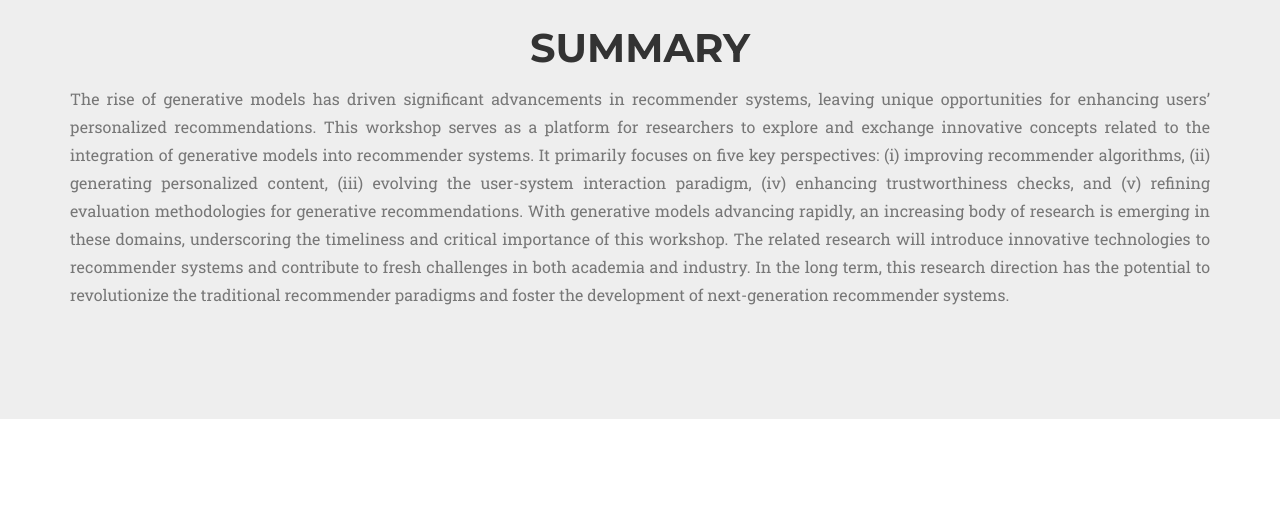
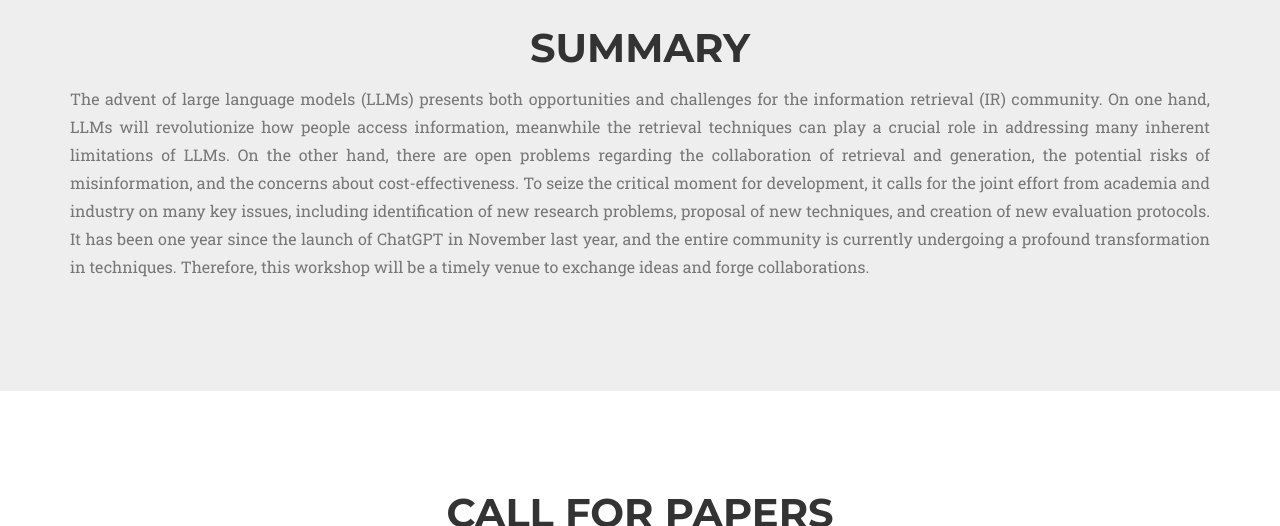
Before and after one commit to IRMeetsLLM/IRMeetsLLM.github.io, a Jekyll site: the page built from index.md, in a window 1280 px wide and 900 px high, cut to the strip 374-900 px from the top of the window. Built offline with Jekyll 4.4.1, drawn with Linux system fonts in a browser that asks for light colours; nearby versions of some CDN libraries; some web fonts are replaced.

Commit message:
Update summary.html

```diff
--- a/_includes/summary.html
+++ b/_includes/summary.html
@@ -9,7 +9,7 @@
             <div class="row text-justify">
                 <div class="col-md-12">
                     <p class="large text-muted">
-                       The rise of generative models has driven significant advancements in recommender systems, leaving unique opportunities for enhancing users’ personalized recommendations. This workshop serves as a platform for researchers to explore and exchange innovative concepts related to the integration of generative models into recommender systems. It primarily focuses on five key perspectives: (i) improving recommender algorithms, (ii) generating personalized content, (iii) evolving the user-system interaction paradigm, (iv) enhancing trustworthiness checks, and (v) refining evaluation methodologies for generative recommendations. With generative models advancing rapidly, an increasing body of research is emerging in these domains, underscoring the timeliness and critical importance of this workshop. The related research will introduce innovative technologies to recommender systems and contribute to fresh challenges in both academia and industry. In the long term, this research direction has the potential to revolutionize the traditional recommender paradigms and foster the development of next-generation recommender systems.
+                      The advent of large language models (LLMs) presents both opportunities and challenges for the information retrieval (IR) community. On one hand, LLMs will revolutionize how people access information, meanwhile the retrieval techniques can play a crucial role in addressing many inherent limitations of LLMs. On the other hand, there are open problems regarding the collaboration of retrieval and generation, the potential risks of misinformation, and the concerns about cost-effectiveness. To seize the critical moment for development, it calls for the joint effort from academia and industry on many key issues, including identification of new research problems, proposal of new techniques, and creation of new evaluation protocols. It has been one year since the launch of ChatGPT in November last year, and the entire community is currently undergoing a profound transformation in techniques. Therefore, this workshop will be a timely venue to exchange ideas and forge collaborations.
                     </p>
 
                     <!-- <ul class="large text-muted">
```
